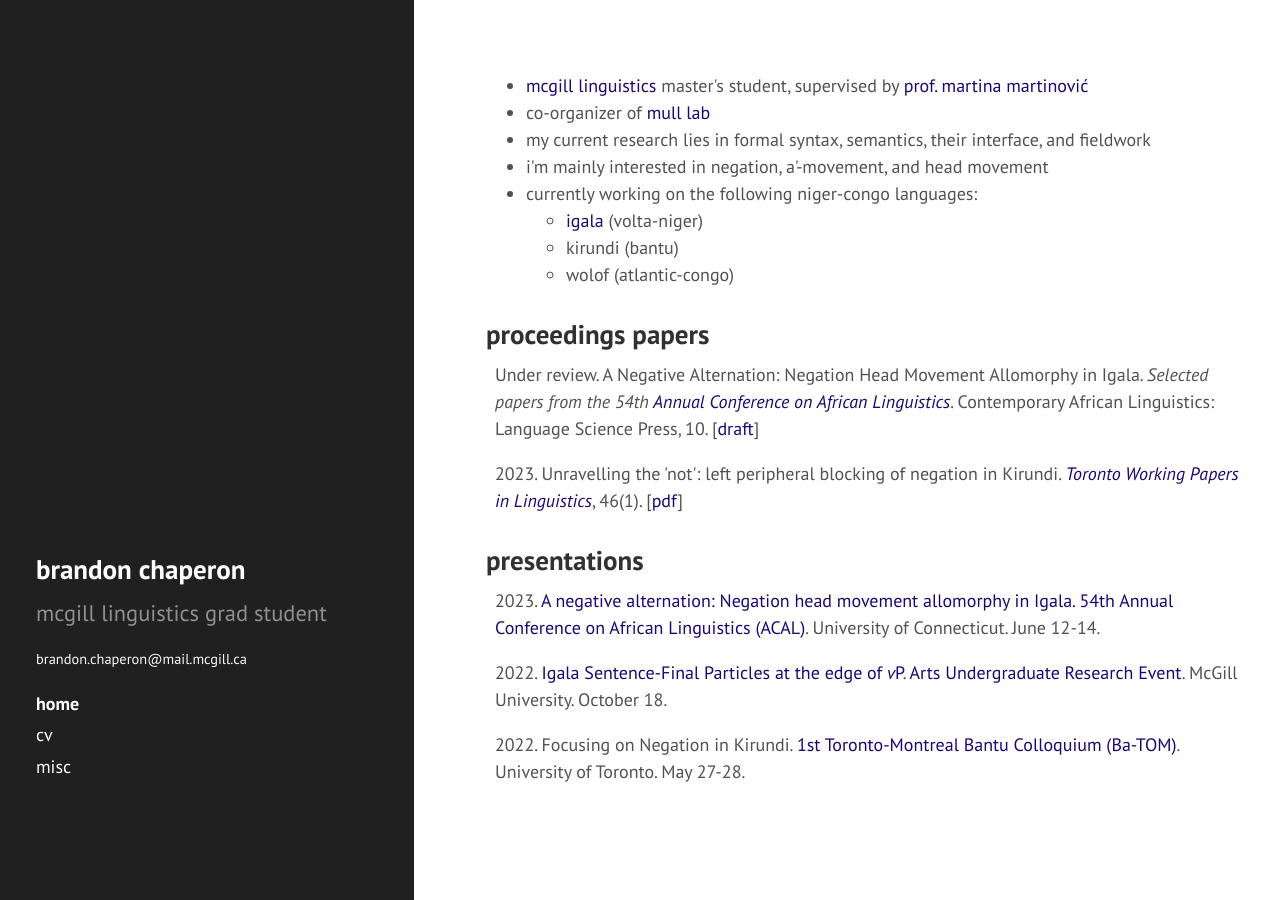
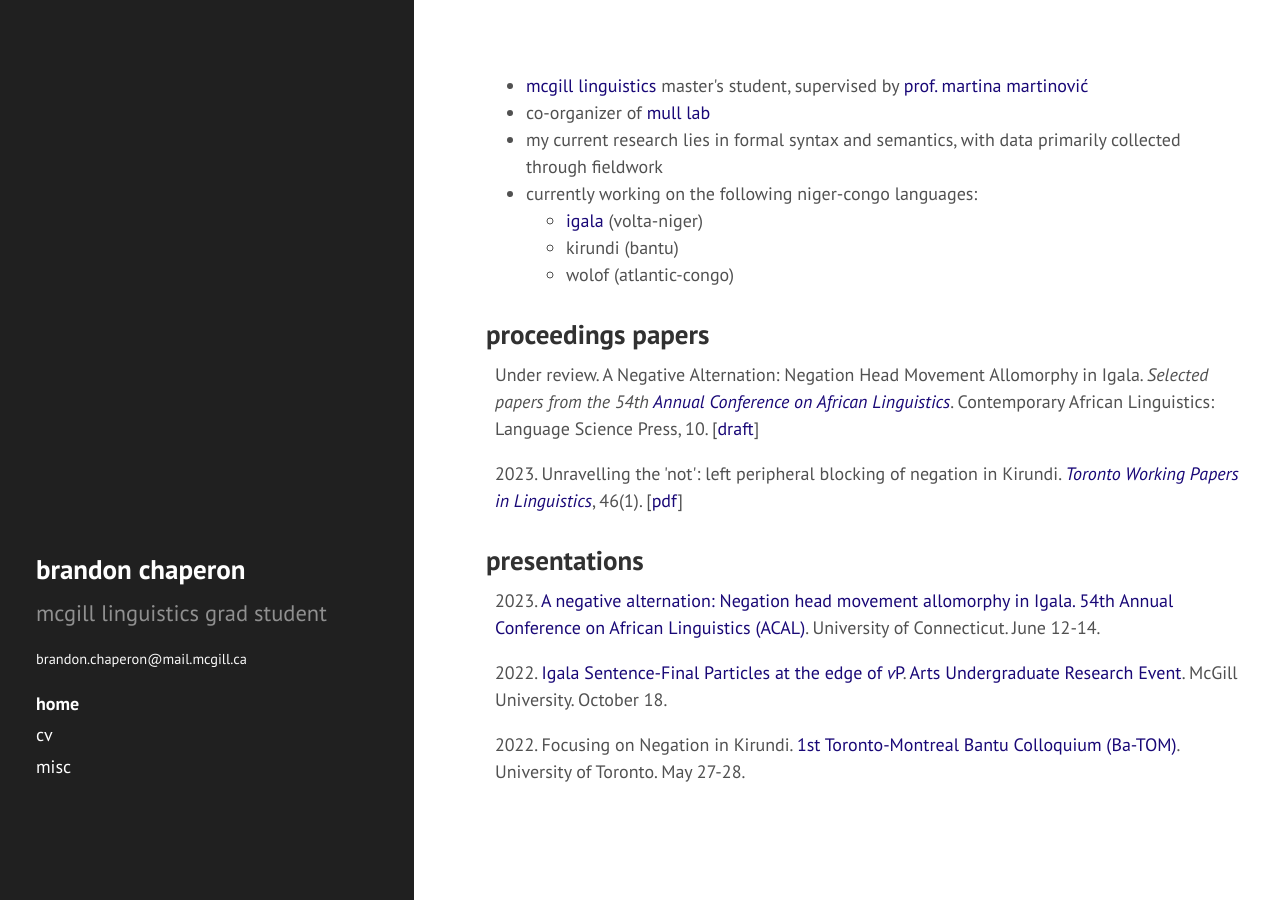
Before and after one commit to bchaper0n/bchaper0n.github.io, a Jekyll site: the page built from index.html, in a window 1280 px wide. Built offline with Jekyll 4.4.1, drawn with Linux system fonts in a browser that asks for light colours; comment, search, counter and statistics services are not loaded.

Commit message:
fixed interests

```diff
--- a/index.html
+++ b/index.html
@@ -5,14 +5,12 @@ title: home
 <ul>
 <li><a href="https://www.mcgill.ca/linguistics/">mcgill linguistics</a> master's student, supervised by <a href="https://inamartinovic.com/">prof. martina martinović</a></li>
 <li>co-organizer of <a href="https://mull-lab.org">mull lab</a></li>
-<li>my current research lies in formal syntax, semantics, their interface, and fieldwork</li>
-<li>i'm mainly interested in negation, a'-movement, and head movement</li>
+<li>my current research lies in formal syntax and semantics, with data primarily collected through fieldwork</li>
 <li>currently working on the following niger-congo languages:</li>
     <ul>
         <li><a href="https://mull-lab.org/igala/">igala</a> (volta-niger)</li>
         <li>kirundi (bantu)</li>
         <li>wolof (atlantic-congo)</li>
-        <!-- <li>gã (kwa)</li> -->
     </ul>
 </ul>
 
```
